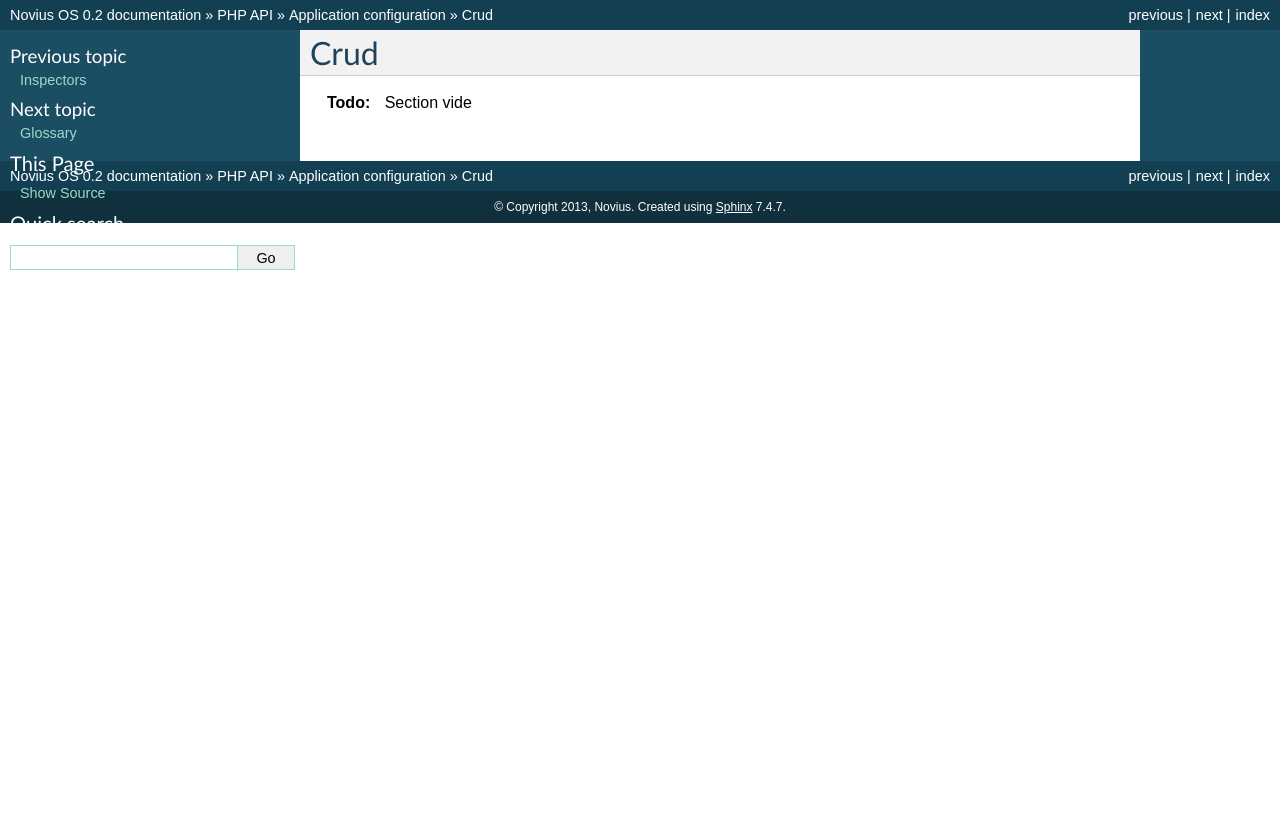
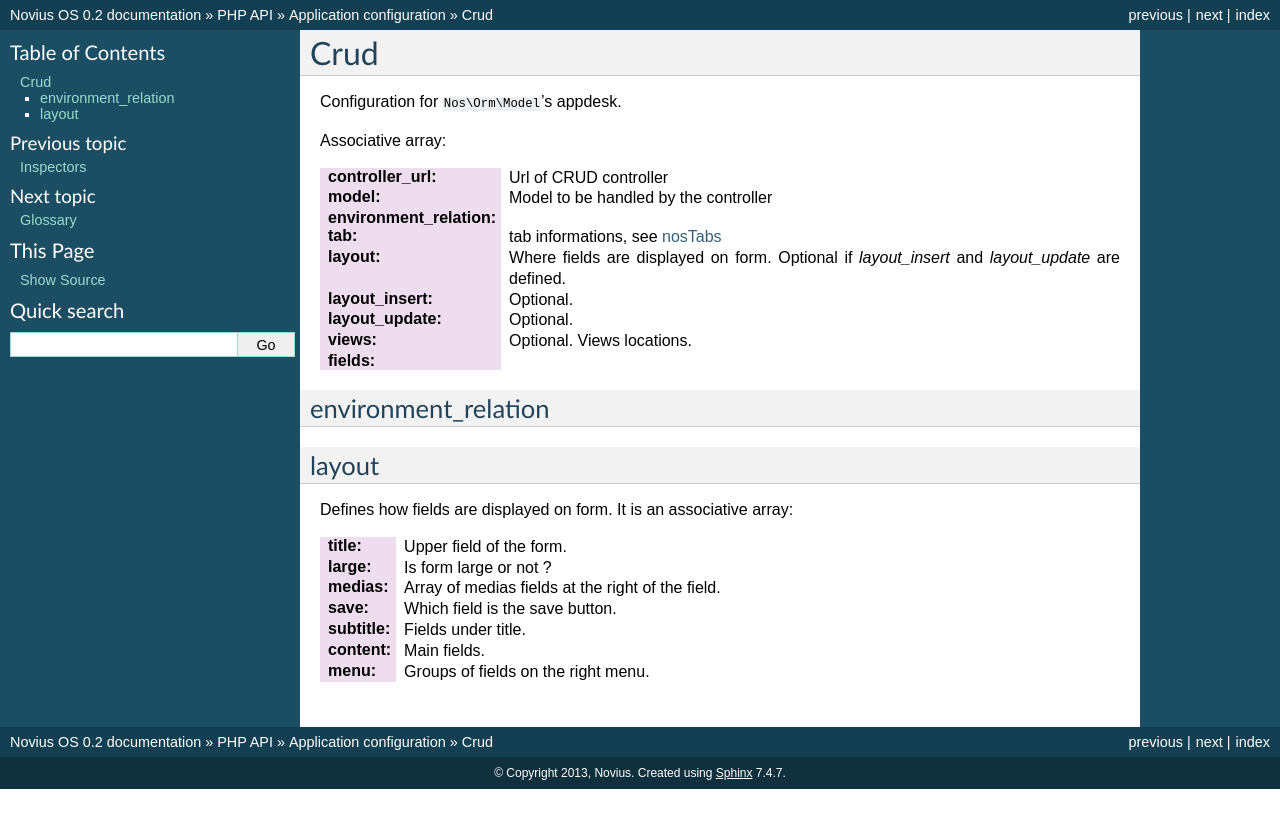
Before and after one commit to vrcAlbert/documentation-api, a Sphinx documentation site: the page built from source/php/configuration/application/crud.rst, in a window 1280 px wide. Shown: the top 828 px of the page. Built offline with Sphinx 7.4.7, drawn with Linux system fonts in a browser that asks for light colours; cross-references to code outside the pages are shown as plain code.

Commit message:
appdesk and crud

```diff
--- a/source/javascript/$/nosAction.rst
+++ b/source/javascript/$/nosAction.rst
@@ -27,6 +27,8 @@ Actions list
 .. contents::
 	:local:
 	:backlinks: top
+
+.. _javascript/$/nosAction/nosTabs:
 
 nosTabs
 =======
--- a/source/php/configuration/application/appdesk.rst
+++ b/source/php/configuration/application/appdesk.rst
@@ -1,5 +1,6 @@
 Appdesk
 #######
+
 Configuration for :php:class:`Nos\\Orm\\Model`'s appdesk.
 
 Associative array:
--- a/source/php/configuration/application/crud.rst
+++ b/source/php/configuration/application/crud.rst
@@ -1,6 +1,34 @@
 Crud
 ####
 
-.. todo::
+Configuration for :php:class:`Nos\\Orm\\Model`'s appdesk.
 
-	Section vide
+Associative array:
+
+:controller_url: Url of CRUD controller
+:model: Model to be handled by the controller
+:environment_relation:
+:tab: tab informations, see :ref:`javascript/$/nosAction/nosTabs`
+:layout: Where fields are displayed on form. Optional if `layout_insert` and `layout_update` are defined.
+:layout_insert: Optional.
+:layout_update: Optional.
+:views: Optional. Views locations.
+:fields:
+
+environment_relation
+********************
+
+
+
+layout
+******
+
+Defines how fields are displayed on form. It is an associative array:
+
+:title: Upper field of the form.
+:large: Is form large or not ?
+:medias: Array of medias fields at the right of the field.
+:save: Which field is the save button.
+:subtitle: Fields under title.
+:content: Main fields.
+:menu: Groups of fields on the right menu.
```
